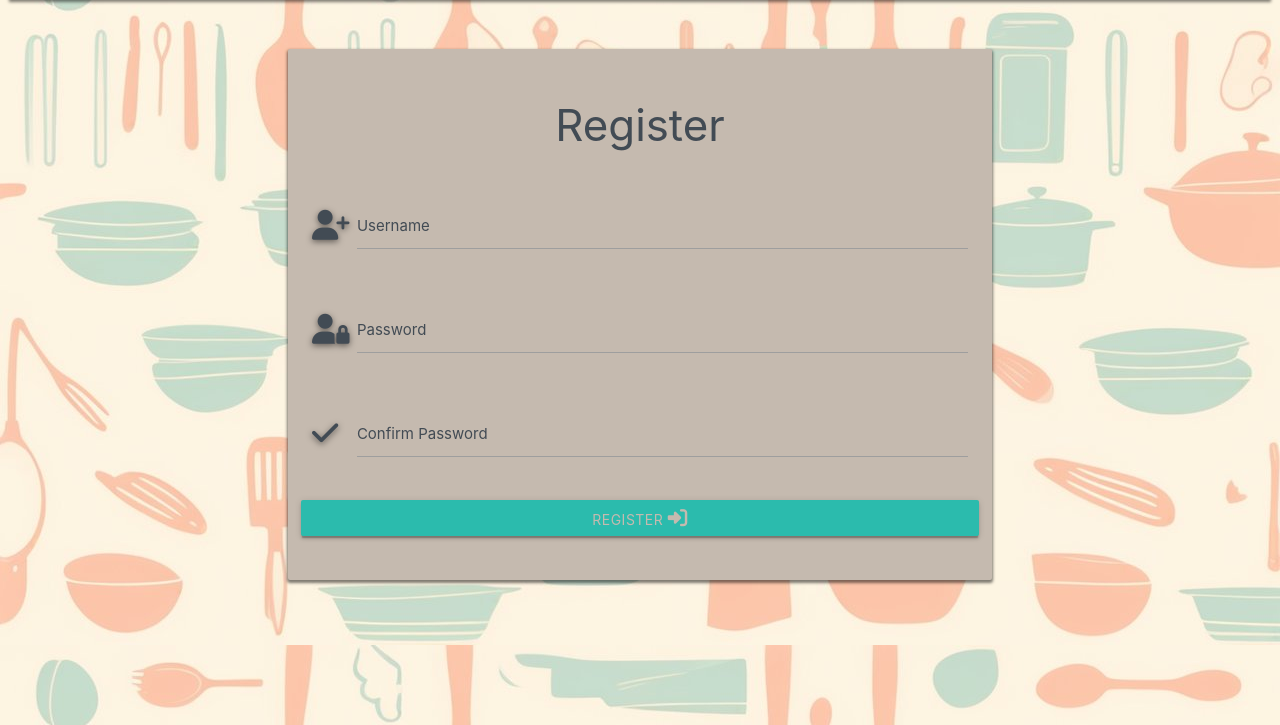
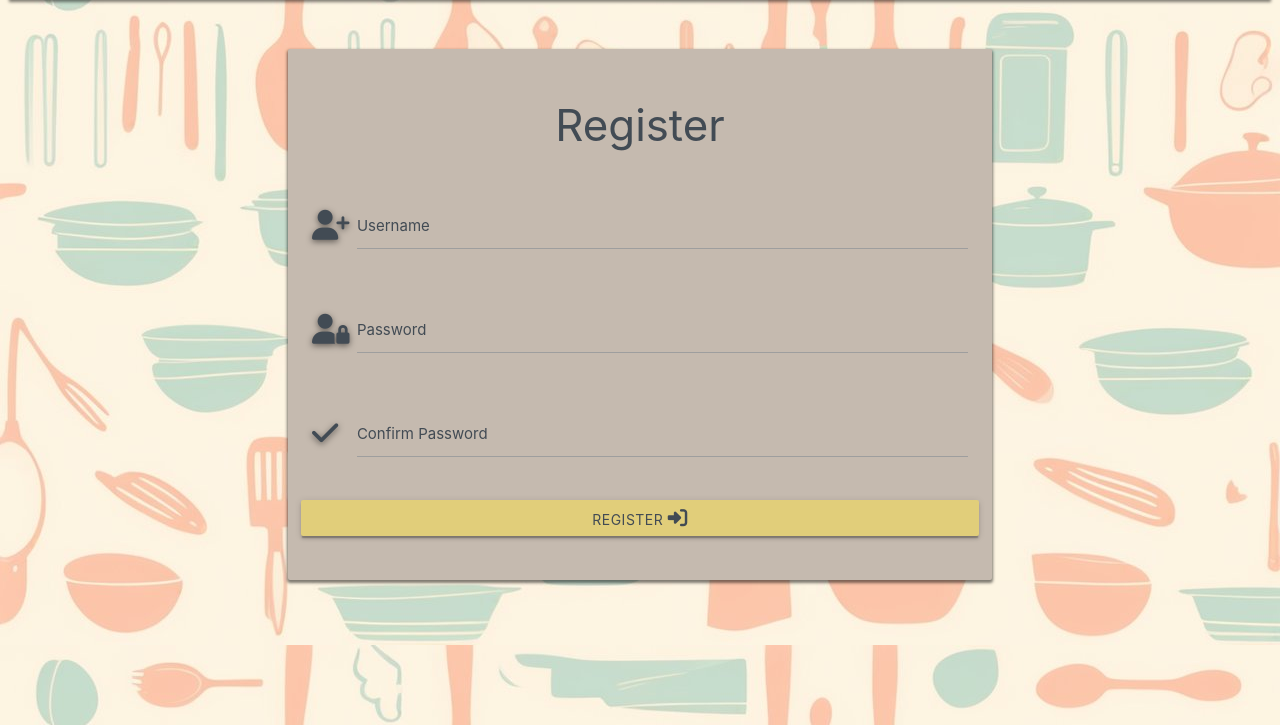
Before and after one commit to boderg/recipe-base, a Flask app: page /register in a window 1280 px wide, with the pointer over the restyled element. Shown: the part 75-800 px from the top of the page. Run offline with Flask 3, Linux system fonts and the light colour scheme; some libraries are stand-ins or nearby versions.

Commit message:
Adjust button hover colours

```diff
--- a/static/css/style.css
+++ b/static/css/style.css
@@ -107,6 +107,15 @@ a.brand-logo {
     color: var(--silver);
 }
 
+.btn:hover {
+    background-color: var(--citron);
+    color: var(--charcoal);
+}
+
+.btn:hover .fa-right-to-bracket{
+    color: var(--charcoal);
+}
+
 /* Flash Messages */
 
 .flashes {
```
